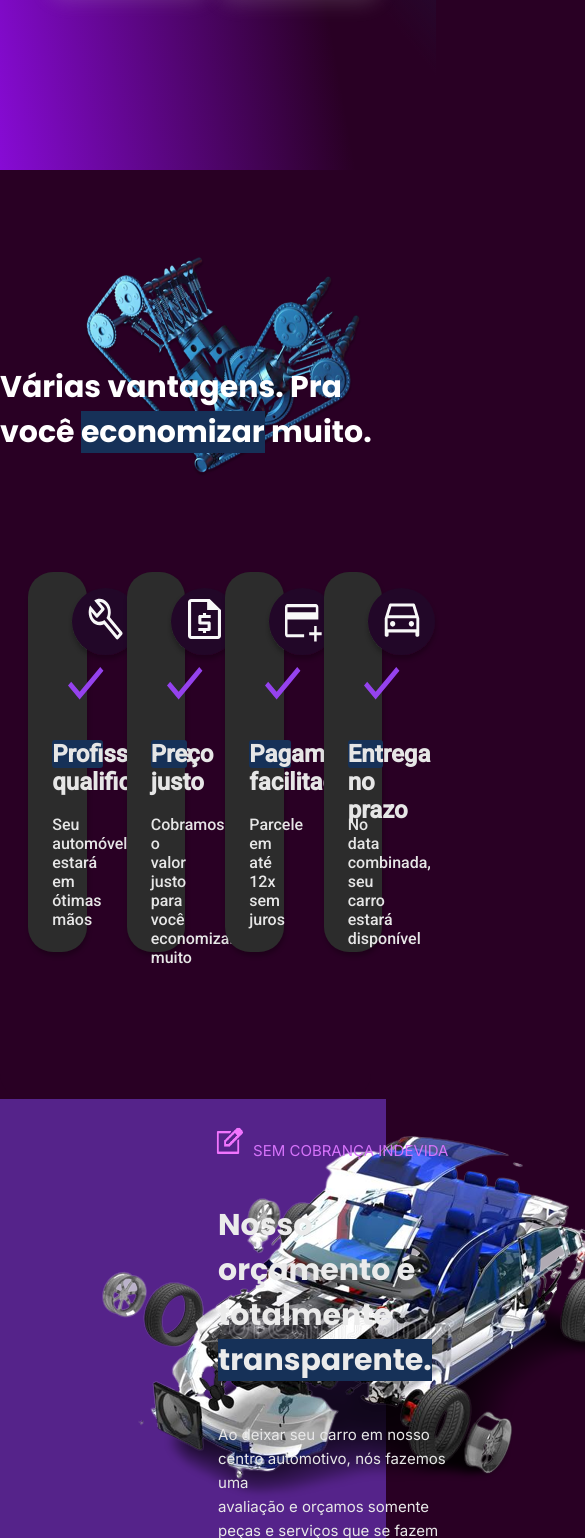
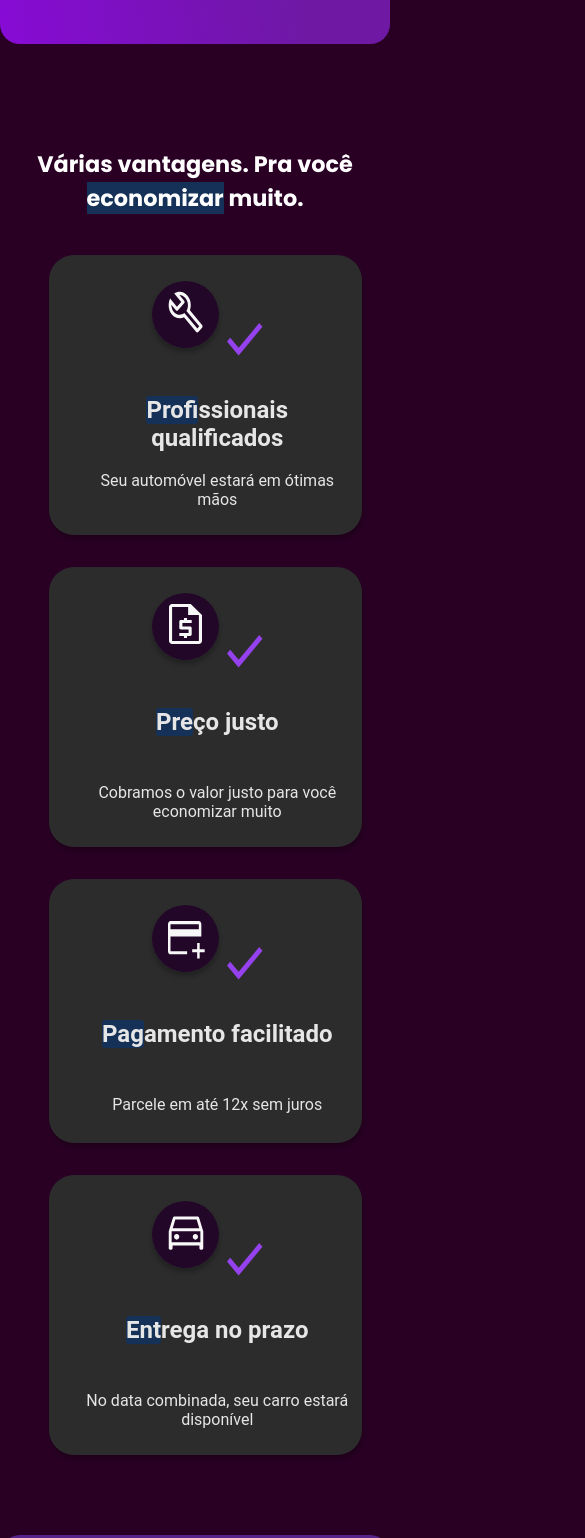
Before and after one commit to eduardoskrock/landing-page-oficina, a plain HTML site: page index.html in a window 390 px wide. Shown: the part 462-2000 px from the top of the page, 585 px wide, since content can reach past the window. Drawn offline with Linux system fonts and the light colour scheme.

Commit message:
Update style.css

```diff
--- a/style.css
+++ b/style.css
@@ -1,5 +1,4 @@
-@import url('https://fonts.googleapis.com/css2?family=Roboto:wght@500&display=swap');
-@import url('https://fonts.googleapis.com/css2?family=Lexend+Deca:wght@200;300;500&display=swap');
+
 @import url('https://fonts.googleapis.com/css2?family=Poppins:wght@400;700&display=swap');
 @import url('https://fonts.googleapis.com/css2?family=Inter:wght@300;400;600&display=swap');
 
@@ -99,7 +98,7 @@ a:hover{
 .section-one{
     width: 100vw;
     height: 95vh;
-    background: rgba(146, 73, 157, 0);
+    background: rgba(150, 16, 171, 0);
 }
 .container-first{
     display: flex;
@@ -107,7 +106,7 @@ a:hover{
     background-image: linear-gradient(231deg, #163158, rgba(33, 122, 255, 0) 46%), linear-gradient(80deg, #870bd5, rgba(146, 73, 157, 0) 65%);
     font-family: 'Poppins', sans-serif;
     width: 99vw;
-    height: 69vh;
+    height: 75vh;
     padding: 25px;
     line-height: 40px;
 
@@ -378,6 +377,24 @@ a:hover{
 
 @media (max-width: 600px) {
 
+
+    body{
+        overflow-x: hidden;
+        overflow-y: auto;
+    }
+
+    .section-one{
+        height: 70vh;
+    }
+
+    .container-first{
+        width: 100vw;
+        height: 60vh;
+        padding: 0;
+        background-color: rgb(110, 24, 164);
+        border-radius: 0px 0px 20px 20px;
+    }
+
     #logo{
         font-size: 15px;
     }
@@ -398,7 +415,7 @@ a:hover{
         overflow-y: hidden;
     }
     #nav.active #menu{
-
+        width: 100vw;
         height: calc(100vh - 70px);
         visibility: visible;
         overflow-y: auto;
@@ -418,7 +435,14 @@ a:hover{
         border: none;
         background: none;
         cursor: pointer;
-        gap: .5rem
+        gap: .5rem;
+    }
+    #btn-menu-left{
+        width: 150px;
+    }
+
+    #btn-menu-right{
+        width: 150px;
     }
 
     #hamburger{
@@ -466,15 +490,68 @@ a:hover{
 
     .button-left{
         width: 40vw;
-        height: 7vh;
-        font-size: 10px;
+        height: 5vh;
+        font-size: 8px;
     }
     .button-right{
         width: 40vw;
-        height: 7vh;
+        height: 5vh;
+        font-size: 8px;
     }
     .container-img figure img{
-        width: 300px;
-        height: 250px;
+        display: none;
+    }
+
+    .container-two{
+        height: 100vh;
+        display: flex;
+        flex-direction: column;
+        margin-bottom: 80px;
+    }
+
+    .section-two{
+        height: 15vh;
+    }
+    .section-two h1{
+        font-size: 1.4rem;
+        text-align: center;
+    }
+
+    .container-two{
+        height: 1200px;
+        gap: 2rem;
+    }
+    .cards-two{
+        display: flex;
+        flex-wrap: wrap;
+        padding: 10px;
+        width: 75vw;
+        align-items: center;
+        text-align: center;
+    }
+
+    .section-three{
+        height: 80vh;
+    }
+
+    .container-three{
+        border-radius: 20px;
+        width: 100vw;
+        height: 60vh;
+        display: flex;
+        flex-direction: column;
+    }
+
+    .container-text{
+        width: 100vw;
+        margin-left: 10px;
+    }
+
+    .section-three .container-three .left-side{
+        display: none;
+    }
+
+    .right-side{
+        width: 100vw;
     }
 }
```
